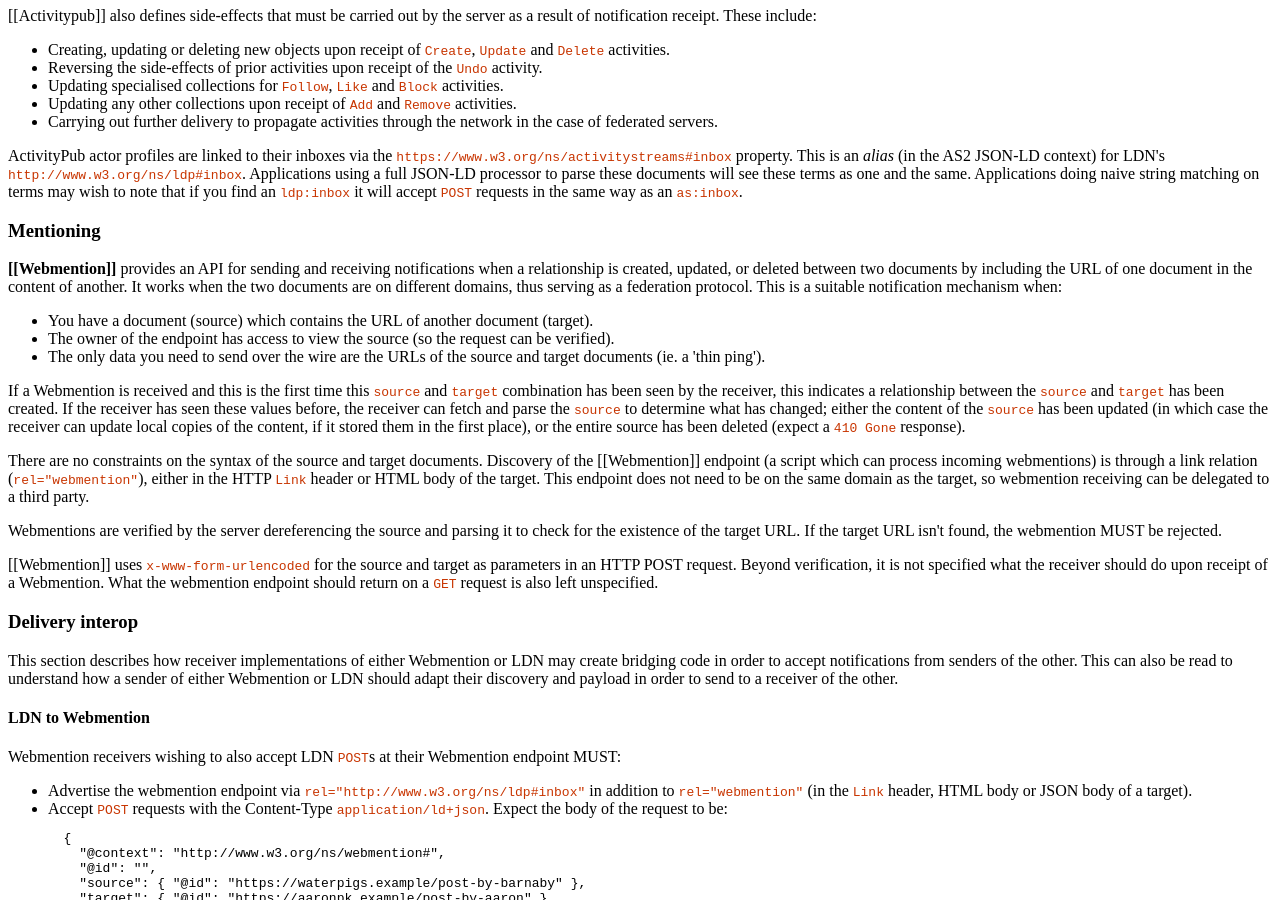
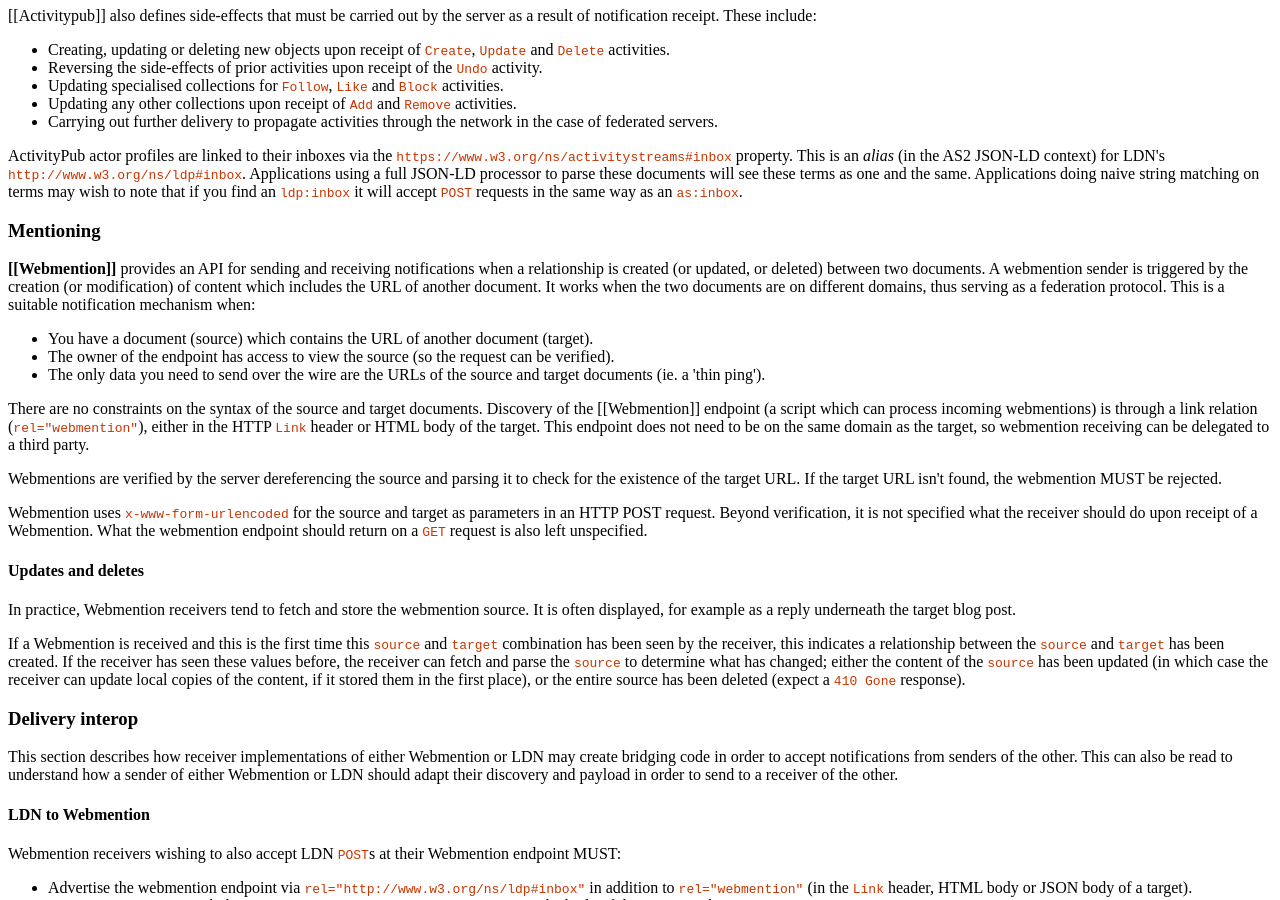
Before and after one commit to w3c-social/social-web-protocols, a Jekyll site: the page index.html, which Jekyll copies as it is, in a window 1280 px wide and 900 px high, scrolled down 7700 px. Built offline with Jekyll 4.4.1, drawn with Linux system fonts in a browser that asks for light colours.

Commit message:
Elaborate on wm updates and deletes, towards #45

```diff
--- a/index.html
+++ b/index.html
@@ -843,7 +843,7 @@ table.th90 th, table.th90 td {
 
     <section id="delivery-mentioning">
       <h3>Mentioning</h3>
-      <p><strong>[[Webmention]]</strong> provides an API for sending and receiving notifications when a relationship is created, updated, or deleted between two documents by including the URL of one document in the content of another. It works when the two documents are on different domains, thus serving as a federation protocol. This is a suitable notification mechanism when:</p>
+      <p><strong>[[Webmention]]</strong> provides an API for sending and receiving notifications when a relationship is created (or updated, or deleted) between two documents. A webmention sender is triggered by the creation (or modification) of content which includes the URL of another document. It works when the two documents are on different domains, thus serving as a federation protocol. This is a suitable notification mechanism when:</p>
 
       <ul>
         <li>You have a document (source) which contains the URL of another document (target).</li>
@@ -851,13 +851,21 @@ table.th90 th, table.th90 td {
         <li>The only data you need to send over the wire are the URLs of the source and target documents (ie. a 'thin ping').</li>
       </ul>
 
-      <p>If a Webmention is received and this is the first time this <code>source</code> and <code>target</code> combination has been seen by the receiver, this indicates a relationship between the <code>source</code> and <code>target</code> has been created. If the receiver has seen these values before, the receiver can fetch and parse the <code>source</code> to determine what has changed; either the content of the <code>source</code> has been updated (in which case the receiver can update local copies of the content, if it stored them in the first place), or the entire source has been deleted (expect a <code>410 Gone</code> response).</p>
-
       <p>There are no constraints on the syntax of the source and target documents. Discovery of the [[Webmention]] endpoint (a script which can process incoming webmentions) is through a link relation (<code>rel="webmention"</code>), either in the HTTP <code>Link</code> header or HTML body of the target. This endpoint does not need to be on the same domain as the target, so webmention receiving can be delegated to a third party.</p>
 
       <p>Webmentions are verified by the server dereferencing the source and parsing it to check for the existence of the target URL. If the target URL isn't found, the webmention MUST be rejected.</p>
 
-      <p>[[Webmention]] uses <code>x-www-form-urlencoded</code> for the source and target as parameters in an HTTP POST request. Beyond verification, it is not specified what the receiver should do upon receipt of a Webmention. What the webmention endpoint should return on a <code>GET</code> request is also left unspecified.</p>
+      <p>Webmention uses <code>x-www-form-urlencoded</code> for the source and target as parameters in an HTTP POST request. Beyond verification, it is not specified what the receiver should do upon receipt of a Webmention. What the webmention endpoint should return on a <code>GET</code> request is also left unspecified.</p>
+
+      <section id="webmention-updates">
+
+        <h4>Updates and deletes</h4>
+
+        <p>In practice, Webmention receivers tend to fetch and store the webmention source. It is often displayed, for example as a reply underneath the target blog post.</p>
+
+        <p>If a Webmention is received and this is the first time this <code>source</code> and <code>target</code> combination has been seen by the receiver, this indicates a relationship between the <code>source</code> and <code>target</code> has been created. If the receiver has seen these values before, the receiver can fetch and parse the <code>source</code> to determine what has changed; either the content of the <code>source</code> has been updated (in which case the receiver can update local copies of the content, if it stored them in the first place), or the entire source has been deleted (expect a <code>410 Gone</code> response).</p>
+
+      </section>
 
     </section>
 
```
